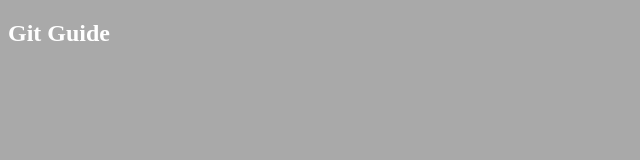
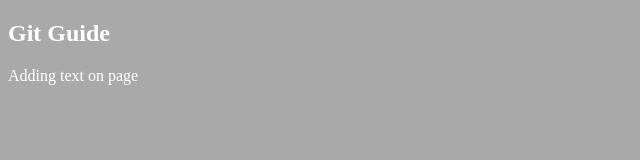
Before and after one commit to OlekSh/testGit, a plain HTML site: page index.html in a window 1280 px wide. Shown: the whole page, without its empty margins (0-640 px from the left). Drawn offline with Linux system fonts and the light colour scheme.

Commit message:
add text on index page

```diff
--- a/index.html
+++ b/index.html
@@ -9,5 +9,6 @@
 </head>
 <body>
     <h2> Git Guide</h2>
+    <p>Adding text on page </p>
 </body>
 </html>
```
